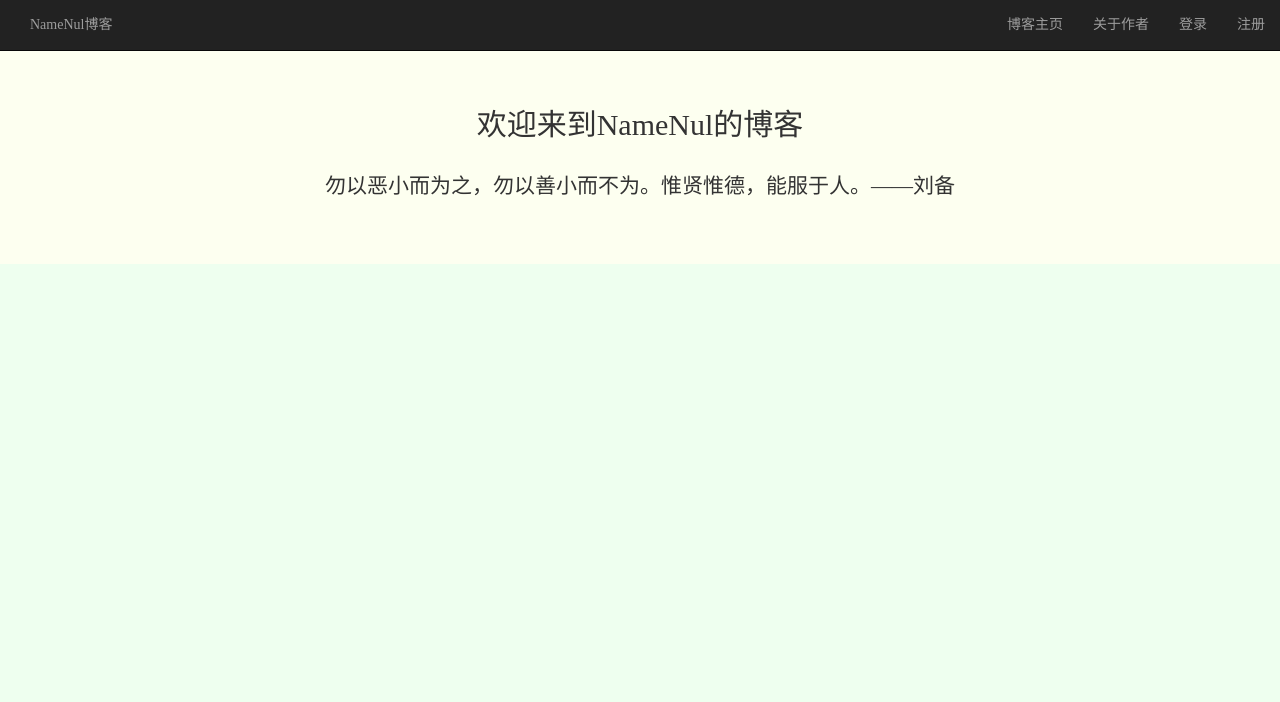
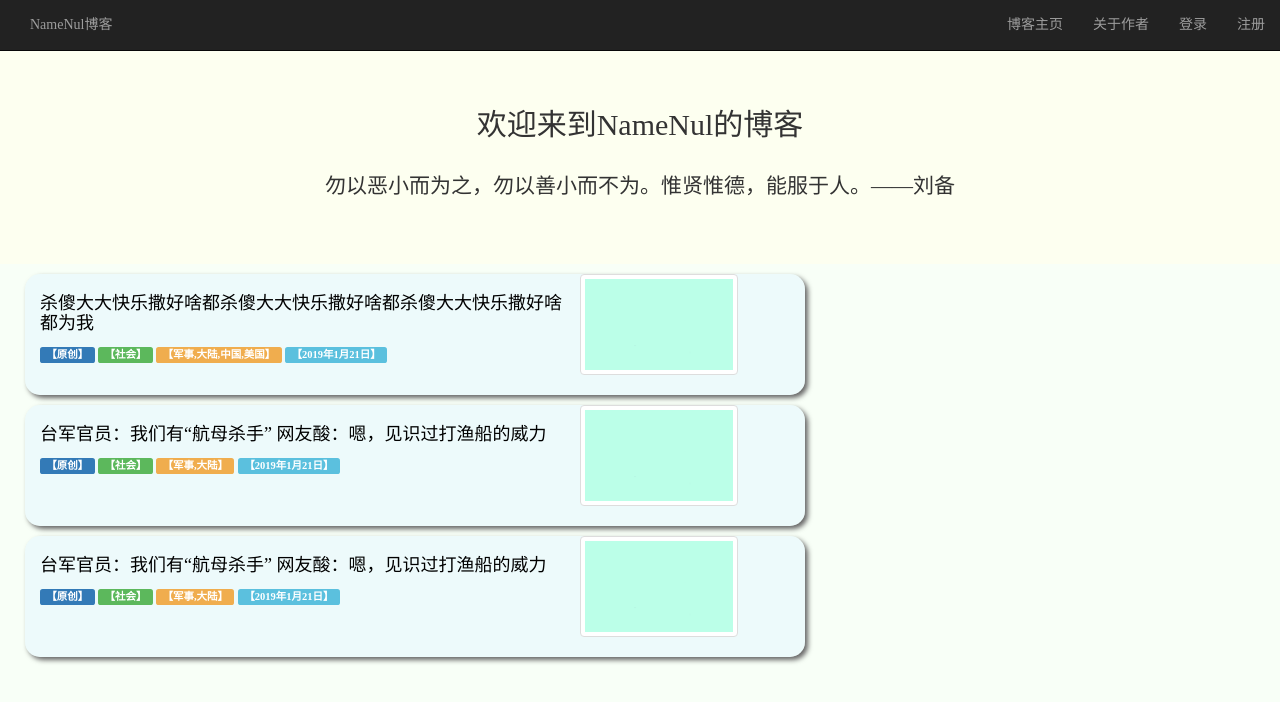
Before and after one commit to duzhongqiu/GeneralAdmin, a Django app: page /blogs/index/ in a window 1280 px wide. Shown: the top 702 px of the page. Run offline with Django 3.2, Linux system fonts and the light colour scheme; data comes from the database, SQL or seed files in the repository; both versions use the stored data as it was after the commit; some libraries are stand-ins or nearby versions.

Commit message:
前端设计

```diff
--- a/static/blogs/css/base.css
+++ b/static/blogs/css/base.css
@@ -2,10 +2,5 @@
 body{
     padding-top:40px;
     font-family: 宋体;
-    background-color: #eeffef;
+    background-color: #f8fff7;
 }
-
-.text-center{
-    margin-bottom:0;
-    background-color: #fdfff0;
-}
--- a/static/blogs/css/index.css
+++ b/static/blogs/css/index.css
@@ -2,3 +2,26 @@
     margin-bottom:0;
     background-color: #fdfff0;
 }
+.col-sm-8{
+    margin-top: 10px;
+    margin-left:-30px;
+    float:left;
+    background-color:rgba(219,243,255,0.4);
+    border-radius:15px;
+    box-shadow: 3px 3px 5px #666;
+}
+.title{
+    width: 70%;
+    float:left;
+}
+.col-sm-6 col-md-3{
+    float:left;
+    width: 30%;
+}
+.title a h2{
+    font-size: 18px;
+    color:black;
+}
+span{
+    margin-bottom:0;
+}
--- a/templates/blogs/index.html
+++ b/templates/blogs/index.html
@@ -11,6 +11,50 @@
         <p>{{ welcome.content }}</p>
     {% endfor %}
     </div>
-<!--
- style="margin-top: 10px;margin-left:-20px;float:left;background-color:rgba(219,243,255,0.6);border-radius:15px;box-shadow: 3px 3px 5px #666;"-->
+    <div class="container">
+        <div class="row" >
+            <div class="col-sm-8">
+                <div class="title">
+                    <a href="#"><h2>杀傻大大快乐撒好啥都杀傻大大快乐撒好啥都杀傻大大快乐撒好啥都为我</h2></a>
+                    <span class="label label-primary">【原创】</span>
+                    <span class="label label-success" >【社会】</span>
+                    <span class="label label-warning" >【军事,大陆,中国,美国】</span>
+                    <span class="label label-info" >【2019年1月21日】</span>
+                </div>
+                <div class="col-sm-6 col-md-3">
+                    <a href="#" class="thumbnail">
+                        <img src={%static "images/blogs/bgimg.jpg" %} alt="通用的占位符缩略图">
+                    </a>
+                </div>
+            </div>
+            <div class="col-sm-8">
+                <div class="title">
+                    <a href="#"><h2>台军官员：我们有“航母杀手” 网友酸：嗯，见识过打渔船的威力</h2></a>
+                    <span class="label label-primary">【原创】</span>
+                    <span class="label label-success" >【社会】</span>
+                    <span class="label label-warning" >【军事,大陆】</span>
+                    <span class="label label-info" >【2019年1月21日】</span>
+                </div>
+                <div class="col-sm-6 col-md-3">
+                    <a href="#" class="thumbnail">
+                        <img src={%static "images/blogs/bgimg.jpg" %} alt="通用的占位符缩略图">
+                    </a>
+                </div>
+            </div>
+            <div class="col-sm-8">
+                <div class="title">
+                    <a href="#"><h2>台军官员：我们有“航母杀手” 网友酸：嗯，见识过打渔船的威力</h2></a>
+                    <span class="label label-primary">【原创】</span>
+                    <span class="label label-success" >【社会】</span>
+                    <span class="label label-warning" >【军事,大陆】</span>
+                    <span class="label label-info" >【2019年1月21日】</span>
+                </div>
+                <div class="col-sm-6 col-md-3">
+                    <a href="#" class="thumbnail">
+                        <img src={%static "images/blogs/bgimg.jpg" %} alt="通用的占位符缩略图">
+                    </a>
+                </div>
+            </div>
+        </div>
+    </div>
 {% endblock %}
```
Also changed, not shown: db.sqlite3.
